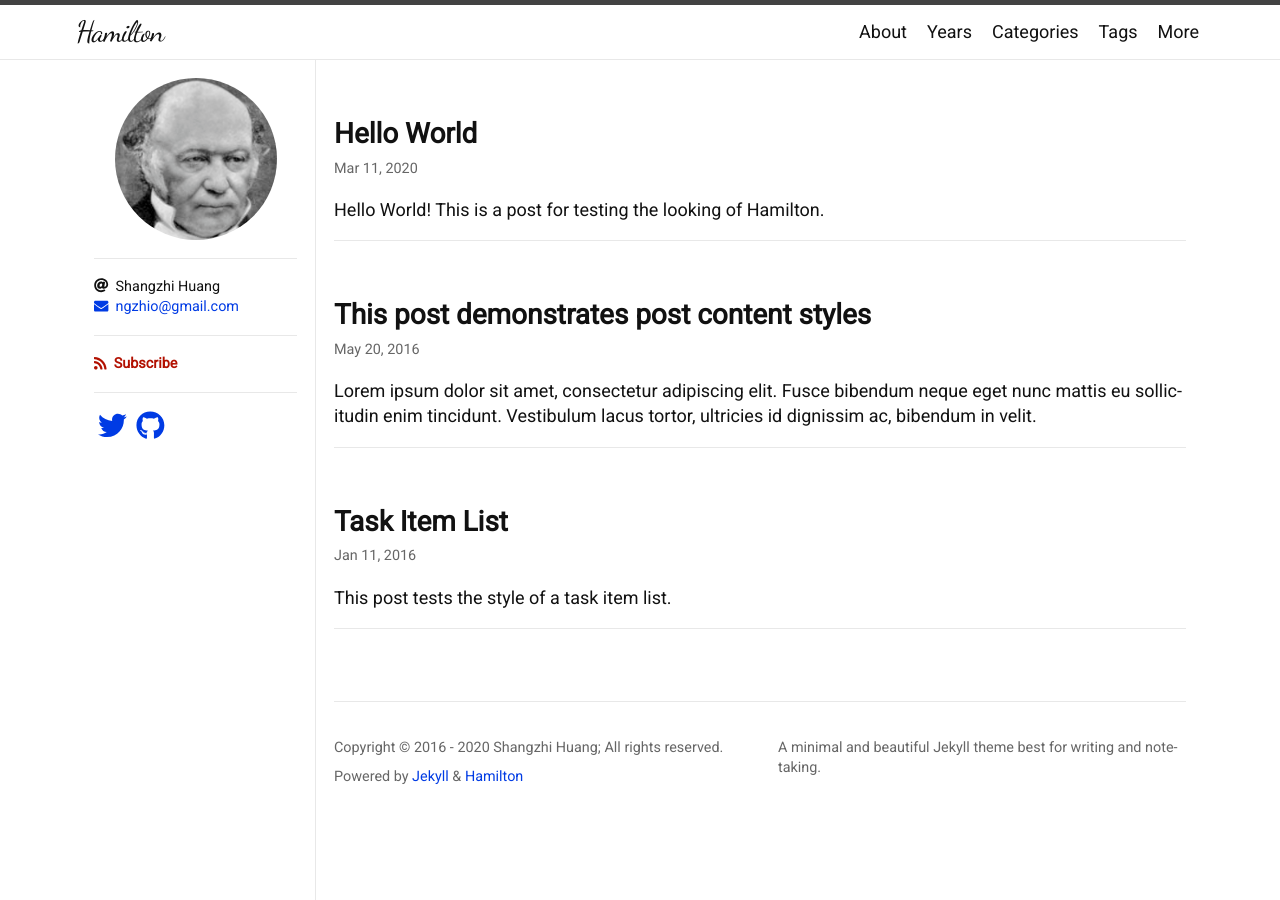
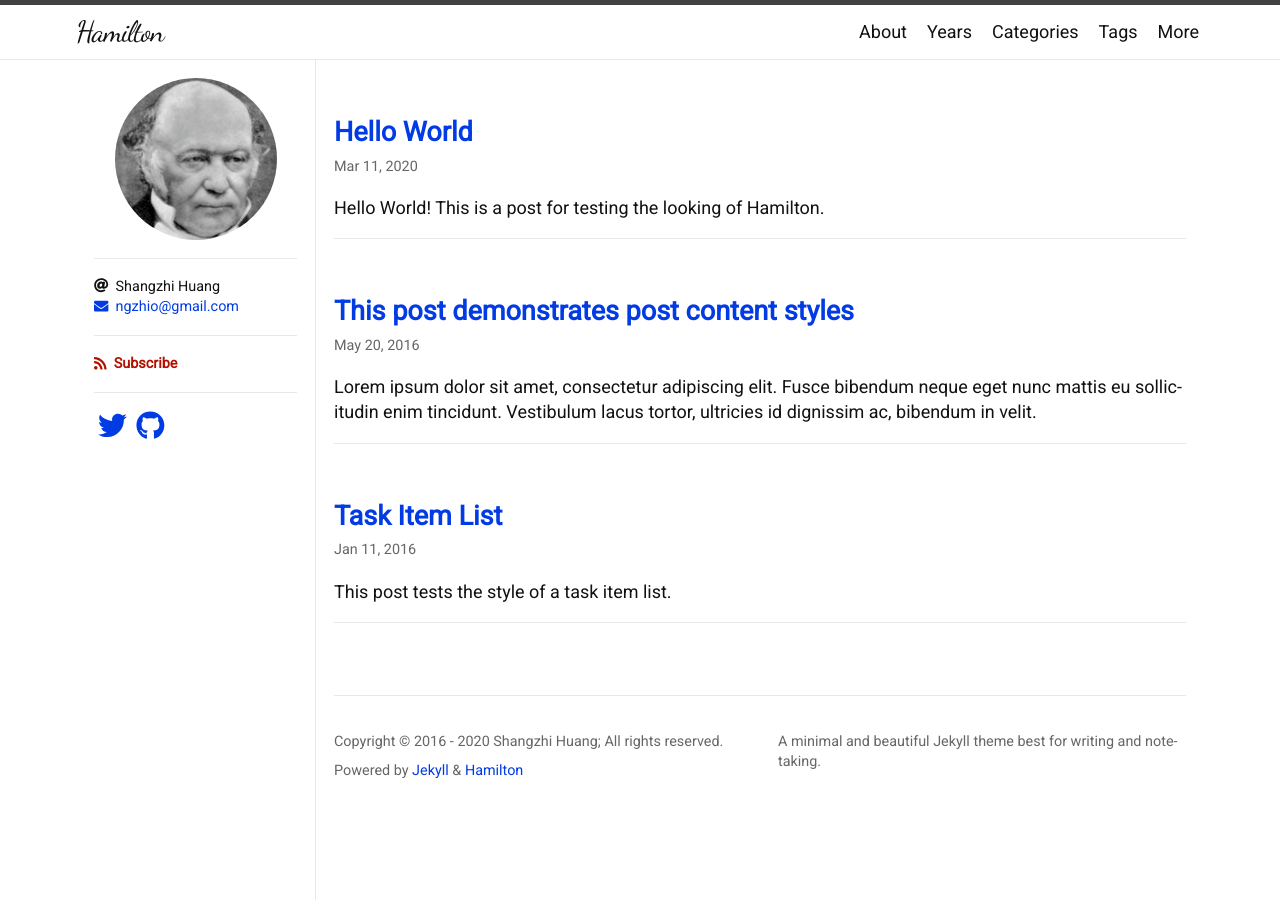
Before and after one commit to zivong/jekyll-theme-hamilton, a Jekyll site: the page built from index.html, in a window 1280 px wide. Built offline with Jekyll 4.4.1, drawn with Linux system fonts in a browser that asks for light colours; nearby versions of some CDN libraries; some web fonts are replaced.

Commit message:
Delete redundant code

```diff
--- a/_sass/hamilton/layout.scss
+++ b/_sass/hamilton/layout.scss
@@ -324,14 +324,6 @@
   }
 }
 
-.post-link {
-  @include relative-font-size(1.5);
-
-  @media screen and (min-width: $on-large) {
-    @include relative-font-size(1.55);
-  }
-}
-
 /**
  * Pagination
  */
--- a/_sass/hamilton/skin.scss
+++ b/_sass/hamilton/skin.scss
@@ -105,14 +105,6 @@ table {
   }
 }
 
-.post-link {
-  color: $text-color;
-
-  &:visited {
-    color: $text-color;
-  }
-}
-
 .post-header {
   border-bottom-color: $border-color-light;
 }
```
